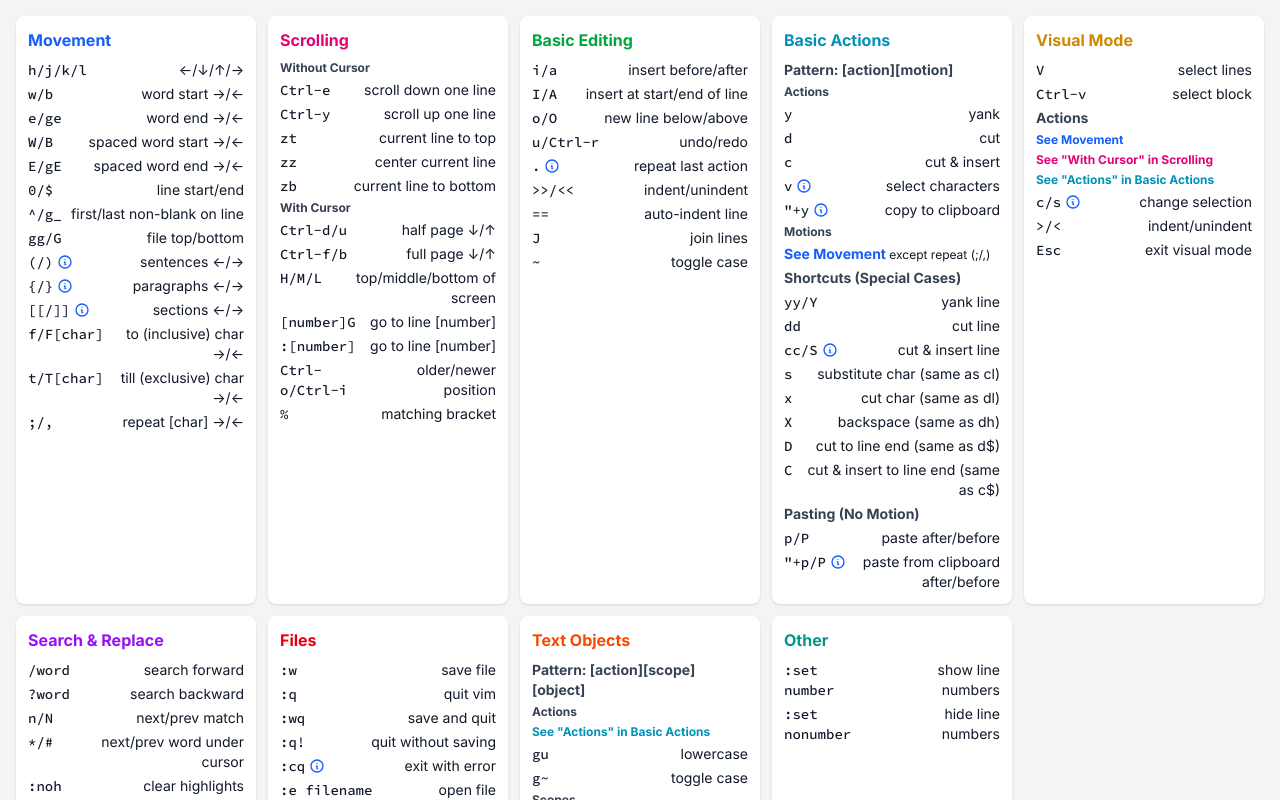
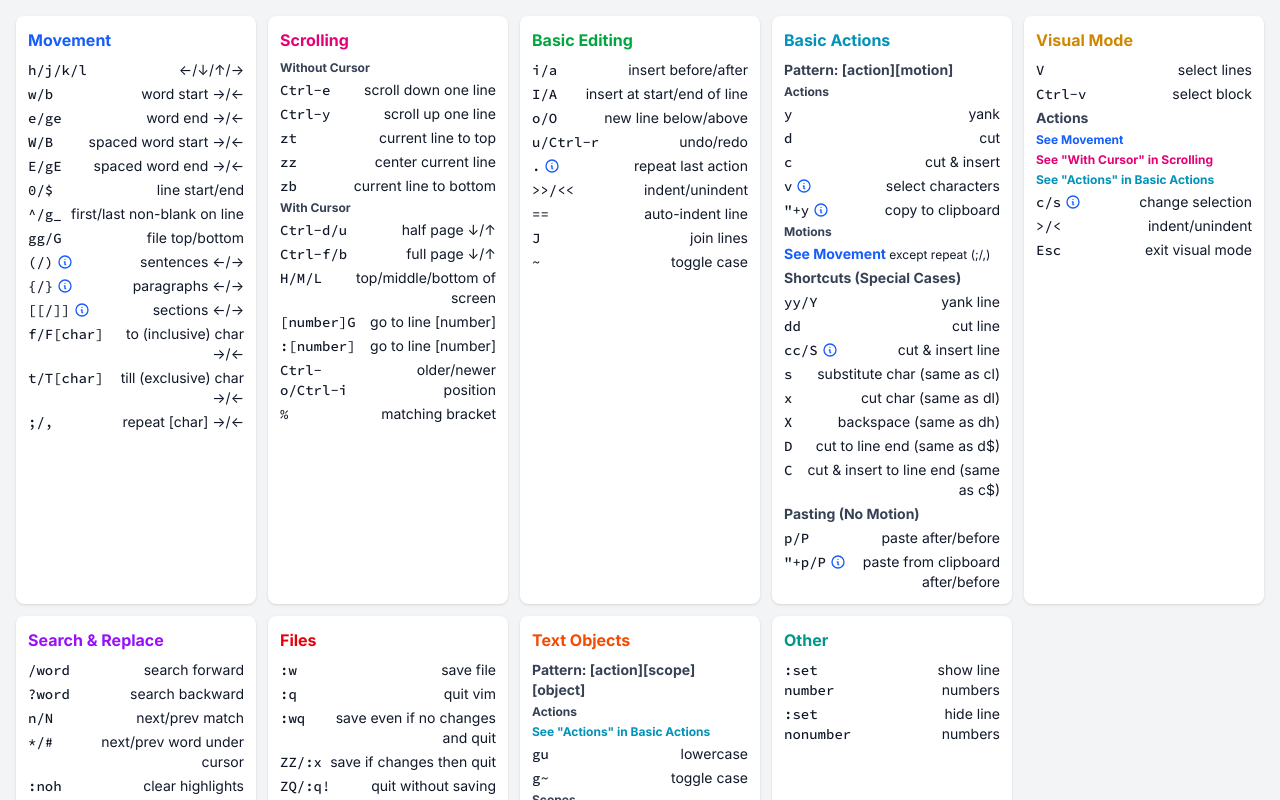
Before and after one commit to Noitidart/vim-cheats, a Next.js app: page / in a window 1280 px wide. Shown: the top 800 px of the page. Built offline with nearby package versions, Linux system fonts and the light colour scheme.

Commit message:
Add ZZ and ZQ

```diff
--- a/pages/index.tsx
+++ b/pages/index.tsx
@@ -300,8 +300,9 @@ const sections: Section[] = [
     commands: [
       [':w', 'save file'],
       [':q', 'quit vim'],
-      [':wq', 'save and quit'],
-      [':q!', 'quit without saving'],
+      [':wq', 'save even if no changes and quit'],
+      ['ZZ/:x', 'save if changes then quit'],
+      ['ZQ/:q!', 'quit without saving'],
       [
         ':cq',
         'exit with error',
```
